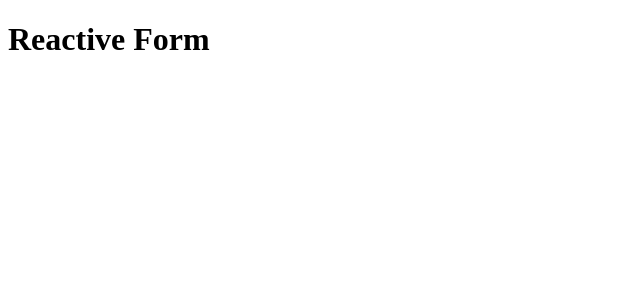
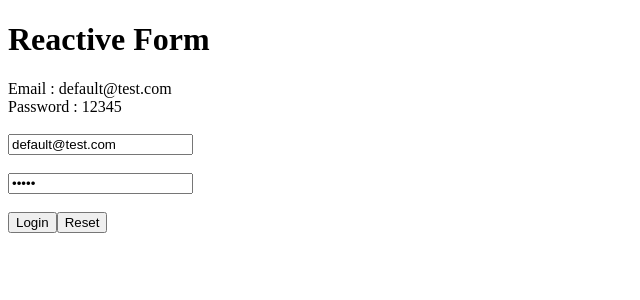
Before and after one commit to anil-sidhu/angular-21, an Angular app: page / in a window 1280 px wide. Shown: the top 300 px of the page, without its empty margins (0-640 px from the left). Built offline with nearby package versions, Linux system fonts and the light colour scheme.

Commit message:
worked on reactive forms

```diff
--- a/src/app/app.html
+++ b/src/app/app.html
@@ -1 +1,13 @@
 <h1>Reactive Form</h1>
+<ul>
+    <li>Email : {{email.value}}</li>
+    <li>Password : {{password.value}}</li>
+
+</ul>
+<br>
+<input type="text" placeholder="enter email" [formControl]="email" />
+<br><br>
+<input type="password" placeholder="enter password" [formControl]="password" />
+<br><br>
+<button (click)="login()">Login</button>
+<button (click)="reset()">Reset</button>
--- a/src/app/app.ts
+++ b/src/app/app.ts
@@ -1,13 +1,25 @@
 
 import { CommonModule } from '@angular/common';
 import { Component} from '@angular/core';
+import { FormControl, ReactiveFormsModule } from '@angular/forms';
 @Component({
   selector: 'app-root',
-  imports: [CommonModule],
+  imports: [CommonModule, ReactiveFormsModule],
   templateUrl: './app.html',
   styleUrl: './app.css'
 })
 export class App {
+email=new FormControl("default@test.com")
+password=new FormControl("12345")
 
+login(){
+  console.log(this.email.value,this.password.value);
+}
+
+reset(){
+  this.email.setValue("");
+  this.password.setValue("");
 
 }
+
+}
```
